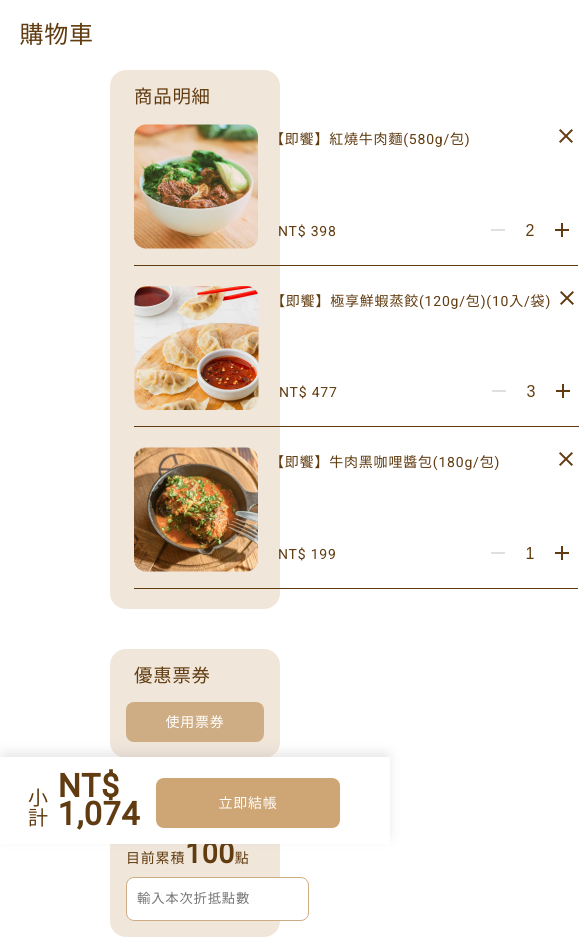
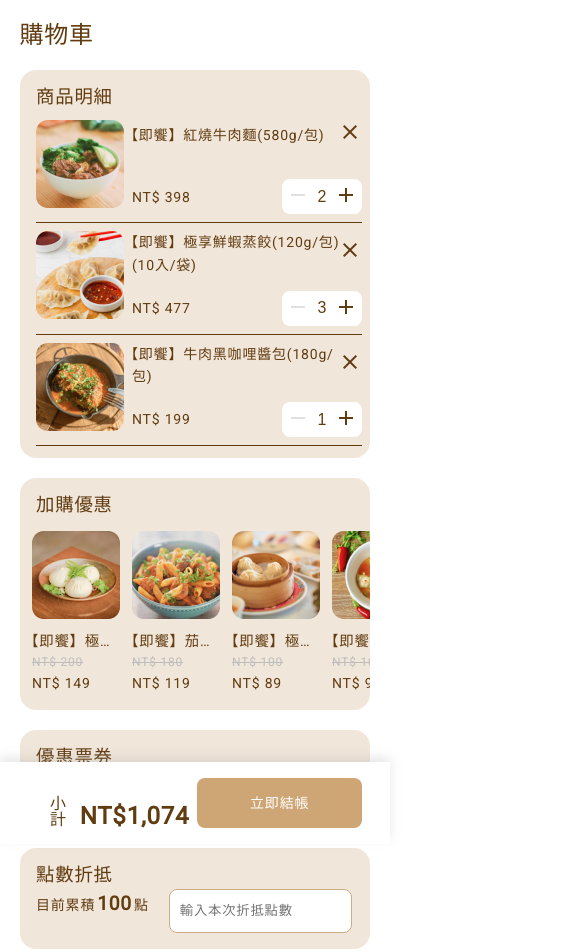
Before and after one commit to xuanhuiyu/CartWeb, a plain HTML site: page index.html in a window 390 px wide. Shown: the top 952 px of the page, 585 px wide, since content can reach past the window. Drawn offline with nearby package versions, Linux system fonts and the light colour scheme.

Commit message:
RWD_finished

```diff
--- a/cartRWD.css
+++ b/cartRWD.css
@@ -97,7 +97,6 @@
     .cartContainer{
         width: auto;
         margin: 0 60px;
-
         padding-bottom: 100px;
         display: grid;
         grid-template-columns: repeat(3, 1fr);
@@ -137,7 +136,8 @@
     .cartContainer{
         width: auto;
         margin: 0 60px;
-        /* height: calc(100%-50px); */
+        max-height: fit-content;
+        padding: 0;
         /* padding-bottom: 100px; */
         display: grid;
         grid-template-columns: repeat(2, 1fr);
@@ -148,20 +148,20 @@
     .cardStyle1{
         /* display: block; */
         grid-column: 1/3;
-        grid-row: 1/1;
+        grid-row: 1/5;
 
     }
 
     .cardStyle2{
         /* display: block; */
         grid-column: 1/3;
-        grid-row: 2/16;
+        grid-row: 5/7;
         /* height: 100%; */
     }
 
     .cardStyle3{
         grid-column: 1/2;
-        grid-row: 16/18;
+        grid-row: 7/8;
     }
 
     .cardStyle4{
@@ -173,21 +173,118 @@
         /* grid-row: 10/11; */
     }
 
-    .cartPaynow{
-
+    .cartPaynow a{
+        width: 200px;
     }
 }
 
 @media screen and (max-width: 730px){
     .cartContainer{
         width: auto;
-        margin: 0 60px;
+        margin: 0 20px;
         height: calc(100%-50px);
-        /* padding-bottom: 100px; */
-        /* display: grid; */
-        /* grid-template-columns: repeat(2, 1fr); */
-        /* grid-template-rows:repeat(, 1fr); */
-        /* grid-gap: 20px; */
+        padding: 0;
         display: flex;
     }
+
+    .cartPaynow p + p{
+        font-size: 1.75rem;
+        line-height:1;
+    }
+
+    .cartPaynow p:nth-child(1){
+        font-size: 1.05rem;
+    }
+
+    .cartPoint{
+        flex-direction:row;
+        margin-bottom: 16px;
+        justify-content: flex-start;
+    }
+
+    .cartPoint p:nth-child(2){
+        font-size: 1.5rem;
+        padding-left: 8px;
+        padding-right: 8px;
+    }
 }
+
+@media screen and (max-width: 630px){
+    /* .cartCard{
+        width: 250px;
+    } */
+    .cartAdd{
+        margin-right: 12px;
+    }
+
+    .input-stepper input {
+        width: 20px;
+        line-height: 1;
+    }
+}
+@media screen and (max-width: 495px){
+    .cartPaynow p + p{
+        font-size: 1.5rem;
+        line-height:1;
+        margin-right: 8px;
+    }
+
+    .cartPaynow p:nth-child(1){
+        font-size: 1rem;
+    }
+
+    .cartPoint p:nth-child(2){
+        font-size: 1.2rem;
+        padding-left: 2px;
+        padding-right: 2px;
+    }
+    .cartCard{
+        margin-left: 8px;
+    }
+
+    .cartPaynow div{
+        margin-right:20px;
+        margin-left: 60px;
+        justify-content: flex-end;
+    }
+
+    .cartTitle2{
+        margin-left: 16px;
+    }
+
+    .cardStyle1 ul{
+        margin-left: 16px;
+    }
+}
+
+@media screen and (max-width: 460px){
+    .cartTitle2{
+        padding-bottom: 0;
+    }
+
+    .cardStyle1{
+        padding-bottom: 12px;
+    }
+    .addCard{
+        margin-left: 12px;
+        padding-top: 12px;
+    }
+
+    .cartProdlist{
+        margin: 0;
+        padding: 8px 0;
+    }
+
+    .cartCard{
+        width: 230px;
+    }
+
+    .cartPaynow div{
+        margin-left: 50px;
+    }
+
+    .cartPaynow p:nth-child(1){
+        /* font-size: .8rem; */
+        margin-right: 2px;
+    }
+}
--- a/index.html
+++ b/index.html
@@ -22,7 +22,10 @@
                 <span class="cartTitle2">商品明細</span>
                 <ul>
                     <li class="cartProdlist">
+                        <picture>
+                            <source srcset="img/MOBILE/牛麵.png" media="(max-width:621px)">
                             <img src="img/PC/紅燒牛肉麵.png" alt="紅燒牛肉麵">
+                        </picture>
                         <div class="cartCard">
                             <div class="cardUp">
                                 <span>【即饗】紅燒牛肉麵(580g/包)</span>
@@ -41,7 +44,10 @@
                         </div>
                     </li>
                     <li class="cartProdlist">
+                        <picture>
+                            <source srcset="img/MOBILE/蒸餃.png" media="(max-width:621px)">
                             <img src="img/PC/鮮蝦蒸餃.png" alt="鮮蝦蒸餃">
+                        </picture>
                         <div class="cartCard">
                             <div class="cardUp">
                                 <span>【即饗】極享鮮蝦蒸餃(120g/包)(10入/袋)</span>
@@ -60,7 +66,10 @@
                         </div>
                     </li>
                     <li class="cartProdlist DeletPod">
+                        <picture>
+                            <source srcset="img/MOBILE/黑咖哩.png" media="(max-width:621px)">
                             <img src="img/PC/牛肉黑咖哩.png" alt="牛肉黑咖哩">
+                        </picture>
                         <div class="cartCard">
                             <div class="cardUp">
                                 <span>【即饗】牛肉黑咖哩醬包(180g/包)</span>
@@ -86,7 +95,10 @@
                 <span class="cartTitle2">加購優惠</span>
                 <ul class="addCard">
                     <li class="cartAdd">
+                        <picture>
+                            <source srcset="img/MOBILE/鮮肉包.png" media="(max-width:621px)">
                             <img src="img/PC/鮮肉包.png" alt="鮮肉包">
+                        </picture>
                         <div class="addContain">
                             <p>【即饗】極享鮮肉包(100g/顆)(10入/袋)</p>
                             <p>NT$ 200</p>
@@ -94,7 +106,10 @@
                         </div>
                     </li>
                     <li class="cartAdd">
+                        <picture>
+                            <source srcset="img/MOBILE/筆管麵.png" media="(max-width:621px)">
                             <img src="img/PC/筆管麵.png" alt="筆管麵">
+                        </picture>
                         <div class="addContain">
                             <p>【即饗】茄汁筆管麵(280g/包)</p>
                             <p>NT$ 180</p>
@@ -102,7 +117,10 @@
                         </div>
                     </li>
                     <li class="cartAdd">
+                        <picture>
+                            <source srcset="img/MOBILE/小湯包.png" media="(max-width:621px)">
                             <img src="img/PC/小籠包.png" alt="小籠包">
+                        </picture>
                         <div class="addContain">
                             <p>【即饗】極享鮮肉小湯包(90g/顆)(6入/袋)</p>
                             <p>NT$ 100</p>
@@ -110,7 +128,10 @@
                         </div>
                     </li>
                     <li class="cartAdd">
+                        <picture>
+                            <source srcset="img/MOBILE/餛飩.png" media="(max-width:621px)">
                             <img src="img/PC/餛飩.png" alt="餛飩">
+                        </picture>
                         <div class="addContain">
                             <p>【即饗】鮮嫩雞餛飩(100g/顆)(6入/袋)</p>
                             <p>NT$ 100</p>
@@ -118,7 +139,10 @@
                         </div>
                     </li>
                     <li class="cartAdd">
+                        <picture>
+                            <source srcset="img/MOBILE/鰻魚飯.png" media="(max-width:621px)">
                             <img src="img/PC/鰻魚飯.png" alt="鰻魚飯">
+                        </picture>
                         <div class="addContain">
                             <p>【即饗】蒲燒鰻魚飯(390g/包)</p>
                             <p>NT$ 250</p>
@@ -182,7 +206,7 @@
         <div class="cartPaynow">
             <div>
                 <p>小計</p>
-                <P>NT$ 1,074</P>
+                <P>NT$1,074</P>
                 <a href="">立即結帳</a>
             </div>
         </div>
--- a/style.css
+++ b/style.css
@@ -29,7 +29,6 @@ body{
     grid-template-columns: repeat(3, 1fr);
     grid-template-rows: repeat(6, 1fr);
     grid-gap: 20px;
-    /* min-height: calc(100vh - 100px); */
 }
 
 .cartTitle1{
@@ -83,8 +82,8 @@ li{
 .cartProdlist{
     display: inline-flex;
     justify-content: space-between;
-    padding-bottom: 16px;
-    margin-bottom: 20px;
+    padding-bottom: 8px;
+    margin-bottom: 16px;
     border-bottom: 1px solid #613c11;
 }
 
```
Lines whose indentation alone changed are shown as unchanged.
